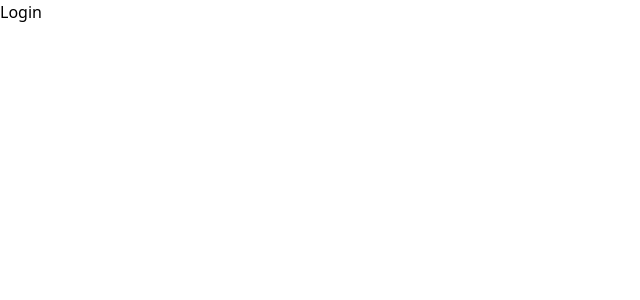
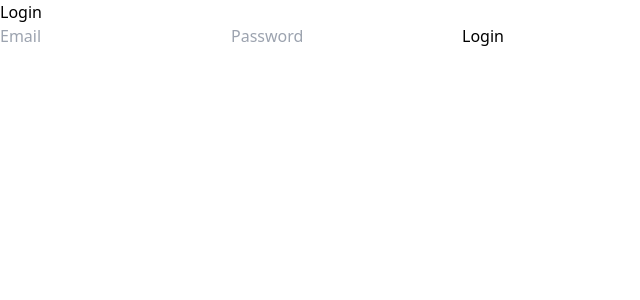
Before and after one commit to OtavioAraujoS/vault-games, a React (Vite) app: page / in a window 1280 px wide. Shown: the top 300 px of the page, without its empty margins (0-640 px from the left). Built offline with nearby package versions, Linux system fonts and the light colour scheme.

Commit message:
feat: implement login functionality with user input handling and navigation

```diff
--- a/src/pages/auth/Login.tsx
+++ b/src/pages/auth/Login.tsx
@@ -1,7 +1,44 @@
+import { useContext, useState } from 'react';
+import { useNavigate } from 'react-router';
+import { AuthContext } from '../../context/AuthContext';
+
 export const Login = () => {
+  const authContext = useContext(AuthContext);
+  const [userInfos, setUserInfos] = useState({ userName: '', password: '' });
+  const navigate = useNavigate();
+
+  if (!authContext) {
+    return <div>Loading...</div>;
+  }
+
+  const { login } = authContext;
+
+  const handleLogin = () => {
+    const userData = { id: '1', name: userInfos.userName };
+    login(userData);
+    navigate('/dashboard');
+  };
+
   return (
     <div>
       <h1>Login</h1>
+      <input
+        type="email"
+        placeholder="Email"
+        value={userInfos.userName}
+        onChange={(e) =>
+          setUserInfos({ ...userInfos, userName: e.target.value })
+        }
+      />
+      <input
+        type="password"
+        placeholder="Password"
+        value={userInfos.password}
+        onChange={(e) =>
+          setUserInfos({ ...userInfos, password: e.target.value })
+        }
+      />
+      <button onClick={handleLogin}>Login</button>
     </div>
   );
 };
```
